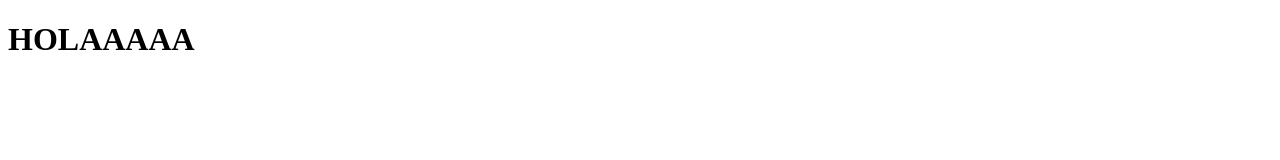
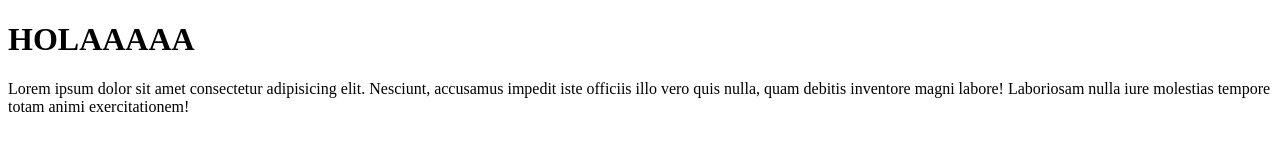
Before and after one commit to MeyerHector/TP-TLP-github, a plain HTML site: page index.html in a window 1280 px wide. Drawn offline with Linux system fonts and the light colour scheme.

Commit message:
Se agrego lorem

```diff
--- a/index.html
+++ b/index.html
@@ -10,7 +10,7 @@
 <body>
     <h1>HOLAAAAA</h1>
 
-    <div></div>
+    <div>Lorem ipsum dolor sit amet consectetur adipisicing elit. Nesciunt, accusamus impedit iste officiis illo vero quis nulla, quam debitis inventore magni labore! Laboriosam nulla iure molestias tempore totam animi exercitationem!</div>
     <div></div>
     <div></div>
     <div></div>
```
